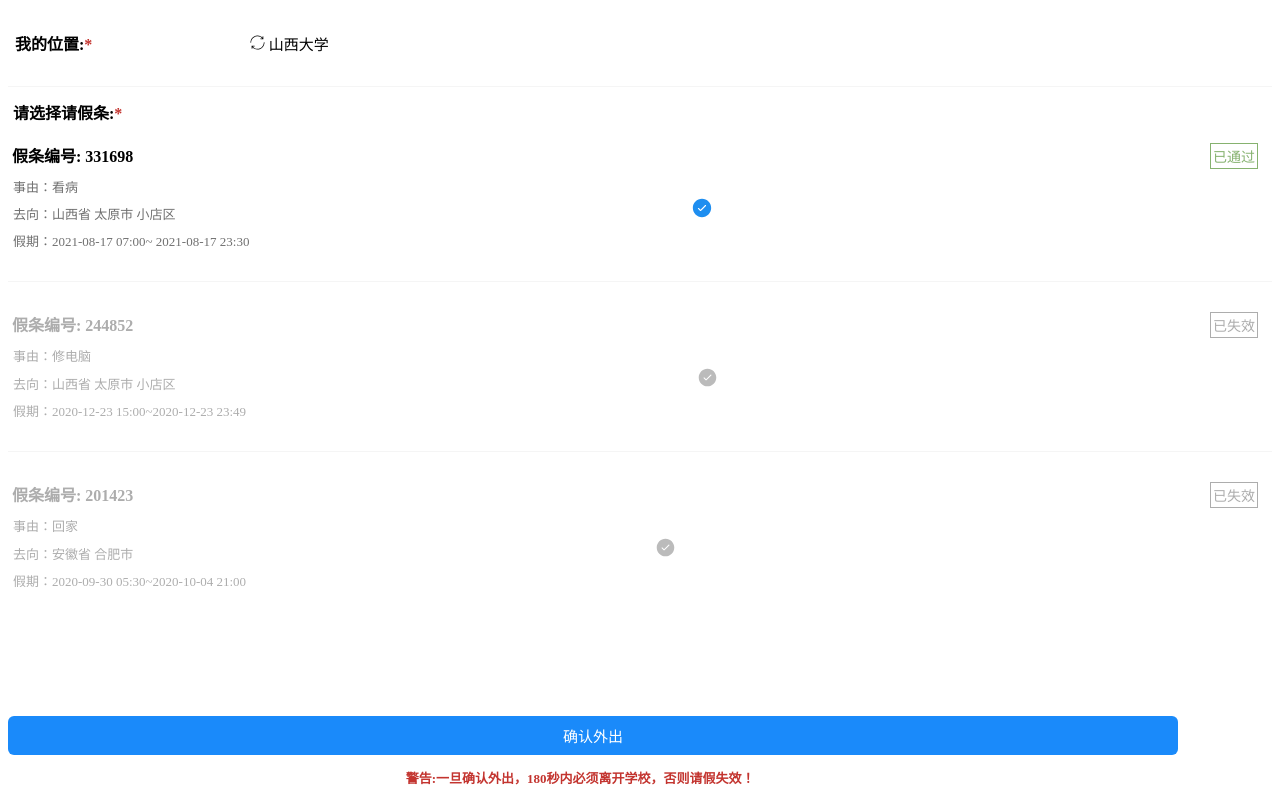
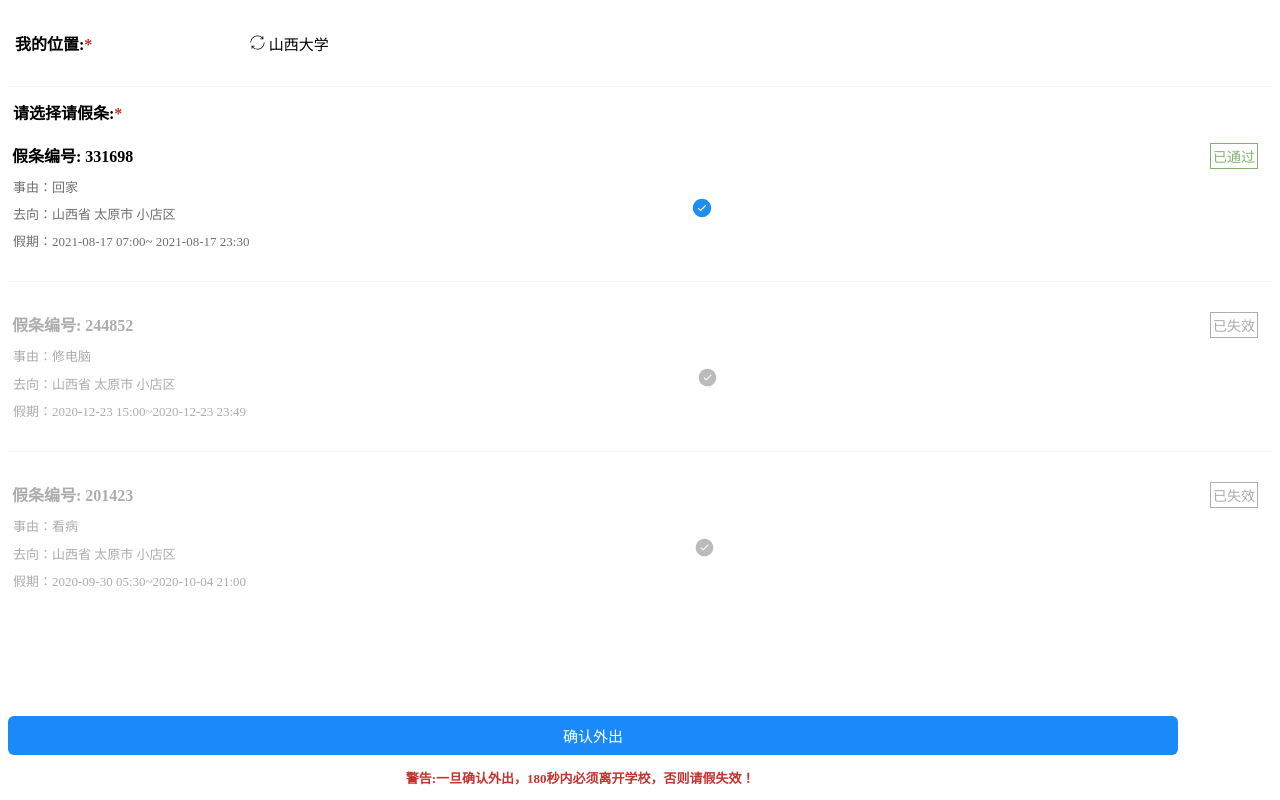
Before and after one commit to aaabbbcfd/zyt, a plain HTML site: page index.html in a window 1280 px wide. Drawn offline with Linux system fonts and the light colour scheme.

Commit message:
Update index.html

```diff
--- a/index.html
+++ b/index.html
@@ -86,7 +86,7 @@
 			<div>
 				<span class="b" contenteditable="false">假条编号: 331698</span> <span class="pass">已通过</span>
 			</div>
-			<p class="text" style="margin-top: 8px">事由：看病</p>
+			<p class="text" style="margin-top: 8px">事由：回家</p>
 			<p class="text">去向：山西省 太原市 小店区 <img src="check.svg" height="22px" style="margin-left: 40vw;  filter: invert(47%) sepia(24%) saturate(6126%) hue-rotate(188deg) brightness(97%) contrast(94%);"></p>
 			<p class="text" style="margin-top: 8px;">假期：<span id="date1">DATE1 </span> 07:00~
 			<span id="date2">DATE2 </span> 23:30</p>
@@ -109,8 +109,8 @@
             <div>
 				<span class="b1" contenteditable="false">假条编号: 201423</span> <span class="nopass">已失效</span>
 			</div>
-			<p class="text1" style="margin-top: 8px">事由：回家</p>
-			<p class="text1">去向：安徽省 合肥市 <img src="nocheck.svg" height="23px" style="margin-left: 40vw;  "></p>
+			<p class="text1" style="margin-top: 8px">事由：看病</p>
+			<p class="text1">去向：山西省 太原市 小店区<img src="nocheck.svg" height="23px" style="margin-left: 40vw;  "></p>
 			<p class="text1" style="margin-top: 8px;">假期：2020-09-30 05:30~2020-10-04 21:00
 		</div>
 		<div class="bottom">
```
